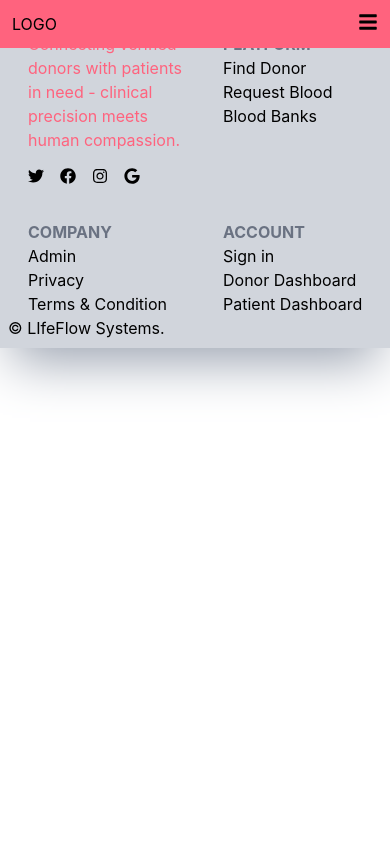
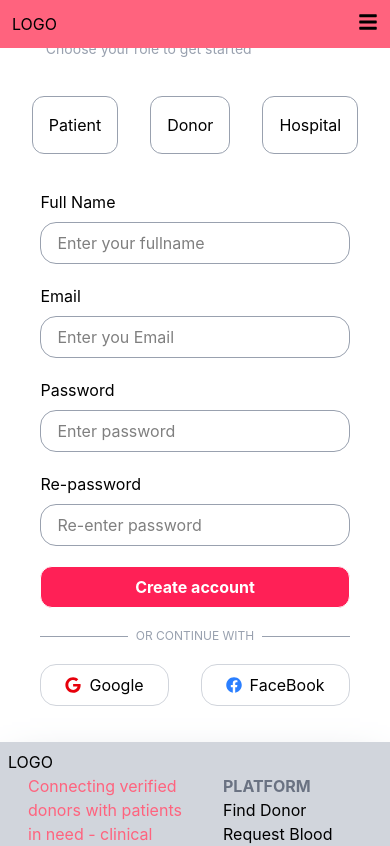
Before and after one commit to Anish-chaudhary-co/LifeFlow, a React app in the folder FrontEnd/: page /register in a window 390 px wide. Shown: the top 846 px of the page. Built offline with nearby package versions, Linux system fonts and the light colour scheme; the HTML template or start-up script is replaced by a standard one.

Commit message:
Make ui dynamic and make seperate comonenter for sign in and register

```diff
--- a/FrontEnd/src/App.jsx
+++ b/FrontEnd/src/App.jsx
@@ -5,19 +5,19 @@ import Footer from "./Component/Layout/Footer";
 import MainRouter from "./Routes/MainRouter";
 
 function App() {
-  useEffect(() => {
-    fetch("http://localhost:5000")
-      .then((res) => res.text())
-      .then((data) => console.log(data));
-  }, []);
+  // useEffect(() => {
+  //   fetch("http://localhost:5000")
+  //     .then((res) => res.text())
+  //     .then((data) => console.log(data));
+  // }, []);
 
   return (
     <>
-  <Navbar/>
-  <MainRouter/>
-  <Footer/>
-  </>
-  )
+      <Navbar />
+      <MainRouter />
+      <Footer />
+    </>
+  );
 }
 
 export default App;
--- a/FrontEnd/src/Component/Layout/Footer.jsx
+++ b/FrontEnd/src/Component/Layout/Footer.jsx
@@ -1,27 +1,37 @@
-import React from 'react'
-import { FaTwitter } from 'react-icons/fa'
-import { FaFacebook } from 'react-icons/fa'
-import { FaGoogle } from 'react-icons/fa'
-import { FaInstagram } from 'react-icons/fa'
+import React from "react";
+import { FaTwitter } from "react-icons/fa";
+import { FaFacebook } from "react-icons/fa";
+import { FaGoogle } from "react-icons/fa";
+import { FaInstagram } from "react-icons/fa";
 const Footer = () => {
   return (
-    <div className='p-2 bg-gray-300 shadow-gray-400 shadow-2xl'>
+    <div className="p-2 bg-gray-300 shadow-gray-400 shadow-2xl mt-9">
       <div>LOGO</div>
 
-        <div className='grid grid-cols-2 gap-9 pl-5 md:grid-cols-4 justify-between'>
-
+      <div className="grid grid-cols-2 gap-9 pl-5 md:grid-cols-4 justify-between">
         <div>
-                <span className='text-rose-400'>Connecting verified donors with patients in need - clinical precision meets human compassion.</span>
-                <div className='flex gap-4 mt-4'>
-                <div><FaTwitter/></div>
-                <div><FaFacebook/></div>
-                <div><FaInstagram/></div>
-                <div><FaGoogle/></div>
+          <span className="text-rose-400">
+            Connecting verified donors with patients in need - clinical
+            precision meets human compassion.
+          </span>
+          <div className="flex gap-4 mt-4">
+            <div>
+              <FaTwitter />
+            </div>
+            <div>
+              <FaFacebook />
+            </div>
+            <div>
+              <FaInstagram />
+            </div>
+            <div>
+              <FaGoogle />
+            </div>
           </div>
         </div>
 
         <div>
-                <span className='font-bold text-gray-500'>PLATFORM</span>
+          <span className="font-bold text-gray-500">PLATFORM</span>
           <ul>
             <li>Find Donor</li>
             <li>Request Blood</li>
@@ -30,7 +40,7 @@ const Footer = () => {
         </div>
 
         <div>
-                <span className='font-bold text-gray-500'>COMPANY</span>
+          <span className="font-bold text-gray-500">COMPANY</span>
           <ul>
             <li>Admin</li>
             <li>Privacy</li>
@@ -39,21 +49,20 @@ const Footer = () => {
         </div>
 
         <div>
-                <span className='font-bold text-gray-500'>ACCOUNT</span>
+          <span className="font-bold text-gray-500">ACCOUNT</span>
           <ul>
             <li>Sign in</li>
             <li>Donor Dashboard</li>
             <li>Patient Dashboard</li>
           </ul>
         </div>
-
       </div>
 
       <div>
         <span>&copy; LIfeFlow Systems.</span>
       </div>
     </div>
-  )
-}
+  );
+};
 
-export default Footer
+export default Footer;
--- a/FrontEnd/src/Component/Layout/register.jsx
+++ b/FrontEnd/src/Component/Layout/register.jsx
@@ -1,19 +1,103 @@
-import React from "react";
+import { useState } from "react";
+import { FaFacebook } from "react-icons/fa";
+import { FaGoogle } from "react-icons/fa";
 
 const register = () => {
-  return;
-  <div>
-    <div>
-      <h1>Create your account</h1>
-      <span>Choose your role to get started</span>
+  const [selected, setSelected] = useState("");
+  const roles = ["Patient", "Donor", "Hospital"];
+  return (
+    <div className="flex flex-col justify-center items-center gap-9">
+      <div>
+        <h1 className="text-3xl font-bold">Create your account</h1>
+        <span className="text-gray-400 text-sm">
+          Choose your role to get started
+        </span>
+      </div>
+
+      {/* <div className="flex gap-8">
+        <div className="px-4 py-4 rounded-xl text-center border border-gray-400">
+          Donor
+        </div>
+        <div className="px-4 py-4 rounded-xl text-center border border-gray-400">
+          Patient
+        </div>
+        <div className="px-4 py-4 rounded-xl text-center border border-gray-400">
+          Hospital
+        </div>
+      </div> */}
+      <div className="flex gap-8">
+        {roles.map((items) => (
+          <div
+            key={items}
+            onClick={() => setSelected(items)}
+            className={`px-4 py-4 rounded-xl text-center border border-gray-400 cursor-pointer ${selected == items ? "text-rose-500 bg-rose-300" : "bg-white text-black"}`}
+          >
+            {items}
+          </div>
+        ))}
+      </div>
+
+      {/* register form */}
+
+      <form action="" className="flex flex-col gap-5">
+        <div className="flex flex-col gap-2">
+          Full Name
+          <input
+            type="text"
+            placeholder="Enter your fullname"
+            className="border px-4 py-2 md:w-97 border-gray-400 rounded-2xl"
+          />
+        </div>
+        <div className="flex flex-col gap-2">
+          Email
+          <input
+            type="email"
+            placeholder="Enter you Email"
+            className="border px-4 py-2 md:w-97 border-gray-400 rounded-2xl"
+          />
+        </div>
+        <div className="flex flex-col gap-2">
+          Password
+          <input
+            type="password"
+            placeholder="Enter password"
+            className="border px-4 py-2 md:w-97 border-gray-400 rounded-2xl"
+          />
+        </div>
+        <div className="flex flex-col gap-2">
+          Re-password
+          <input
+            type="password"
+            placeholder="Re-enter password"
+            className="border px-4 py-2 md:w-97 border-gray-400 rounded-2xl"
+          />
+        </div>
+
+        <input
+          type="submit"
+          value="Create account"
+          className="border py-2 rounded-xl bg-rose-500 text-white font-bold hover:bg-rose-400"
+        />
+
+        <div className="flex items-center gap-2 text-gray-400 text-xs">
+          <hr className="flex-1" />
+          <span>OR CONTINUE WITH</span>
+          <hr className="flex-1" />
+        </div>
+
+        <div className="flex gap-8 justify-center">
+          <button className="flex gap-2 items-center border border-gray-300 px-6 py-2 text-center rounded-2xl">
+            <FaGoogle className="text-red-600 hover:bg-rose-500 hover:text-white" />
+            Google
+          </button>
+          <button className="flex gap-2 items-center border border-gray-300 px-6 py-2 text-center rounded-2xl">
+            <FaFacebook className="text-blue-500 hover:bg-rose-500 hover:text-white" />
+            FaceBook
+          </button>
+        </div>
+      </form>
     </div>
-
-    <div>
-      <div>Donor</div>
-      <div>Patient</div>
-      <div>Hospital</div>
-    </div>
-  </div>;
+  );
 };
 
 export default register;
--- a/FrontEnd/src/Pages/Register/RegisterSignIn.jsx
+++ b/FrontEnd/src/Pages/Register/RegisterSignIn.jsx
@@ -1,5 +1,4 @@
 import { useState } from "react";
-import { NavLink } from "react-router-dom";
 import SignIn from "../../Component/Layout/signIn";
 import Register from "../../Component/Layout/register";
 
@@ -8,31 +7,26 @@ const RegisterSignIn = () => {
   // const handleRegister = () => {
   //   setSignIn(!signIn);
   // }
-  const ActivePage = "bg-white border border-gray-300";
-  const NormalPage = "bg-gray-400 text-gray-600";
+  const [register, setRegister] = useState(false);
   return (
     <>
       <div className="mt-20 md:relative">
-        <div className="flex justify-between md:absolute top-2 right-8 m-2 gap-2 bg-gray-400 border border-gray-300 p-1 rounded-2xl md:w-50">
-          <NavLink
-            to="signIn"
-            className={({ isActive }) =>
-              `text-center rounded-2xl w-45 md:w-25 border ${isActive} : ActivePage ? NormalPage `
-            }
+        <div className="flex justify-between md:absolute top-2 right-8 m-2 gap-2 bg-rose-400 p-1 rounded-2xl md:w-50">
+          <button
+            onClick={() => setRegister(true)}
+            className={`text-center rounded-2xl w-50 md:w-25 ${register == true ? "bg-rose-200 text-rose-500" : "bg-rose-400 text-gray-600"} `}
           >
             Register
-          </NavLink>
-          <NavLink
-            to="register"
-            className={({ isActive }) =>
-              ` text-center rounded-2xl w-45 md:w-25 border ${isActive} : ActivePage ? NormalPage `
-            }
+          </button>
+          <button
+            onClick={() => setRegister(false)}
+            className={` text-center rounded-2xl w-50 md:w-25 ${register == false ? "bg-rose-200 text-rose-500" : "bg-rose-400 text-gray-600"}`}
           >
             sign in
-          </NavLink>
+          </button>
         </div>
-        {/* <SignIn /> */}
-        <Register />
+
+        {register ? <Register /> : <SignIn />}
       </div>
     </>
   );
```
Also changed, not shown: FrontEnd/src/Pages/DashBoard.jsx (+3 -7 lines). Lines whose indentation alone changed are shown as unchanged.
